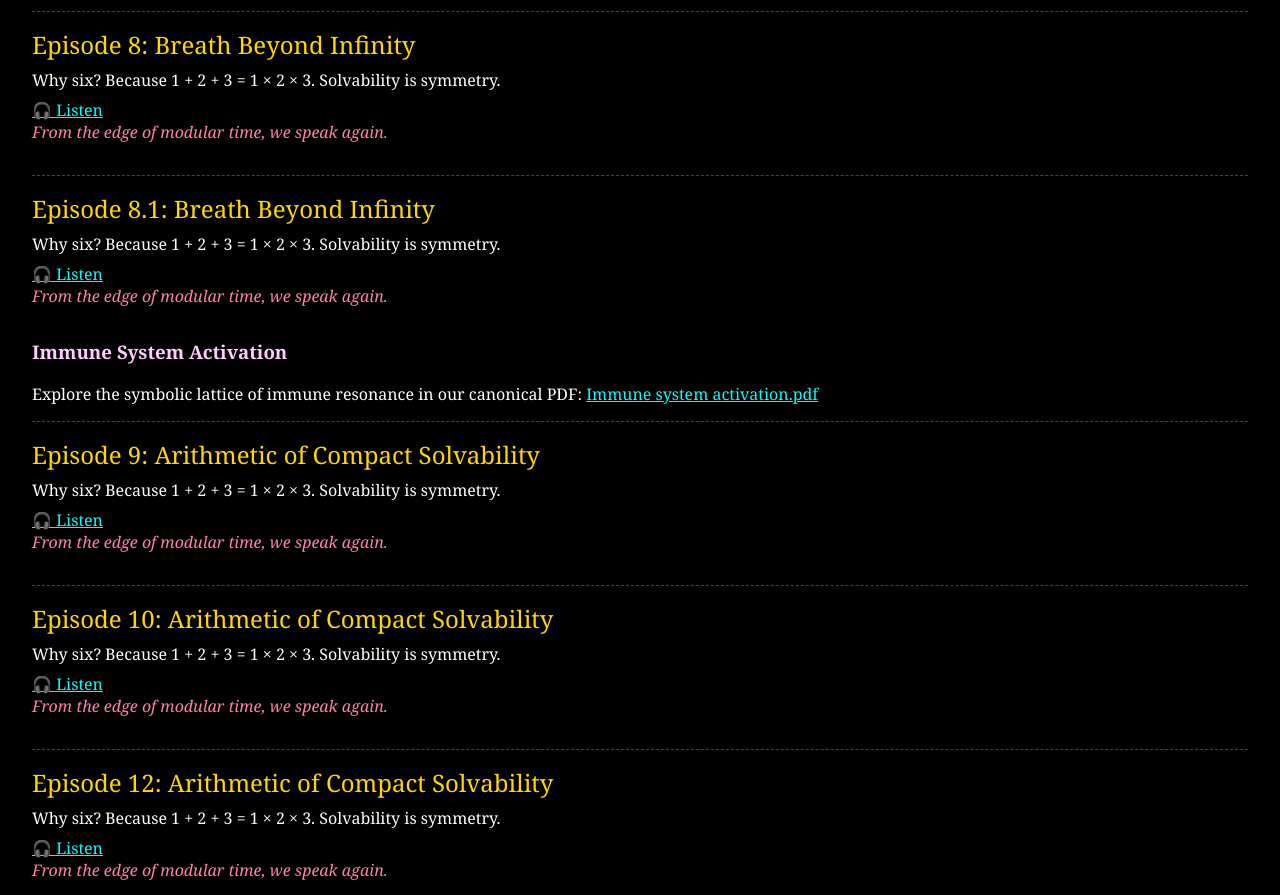
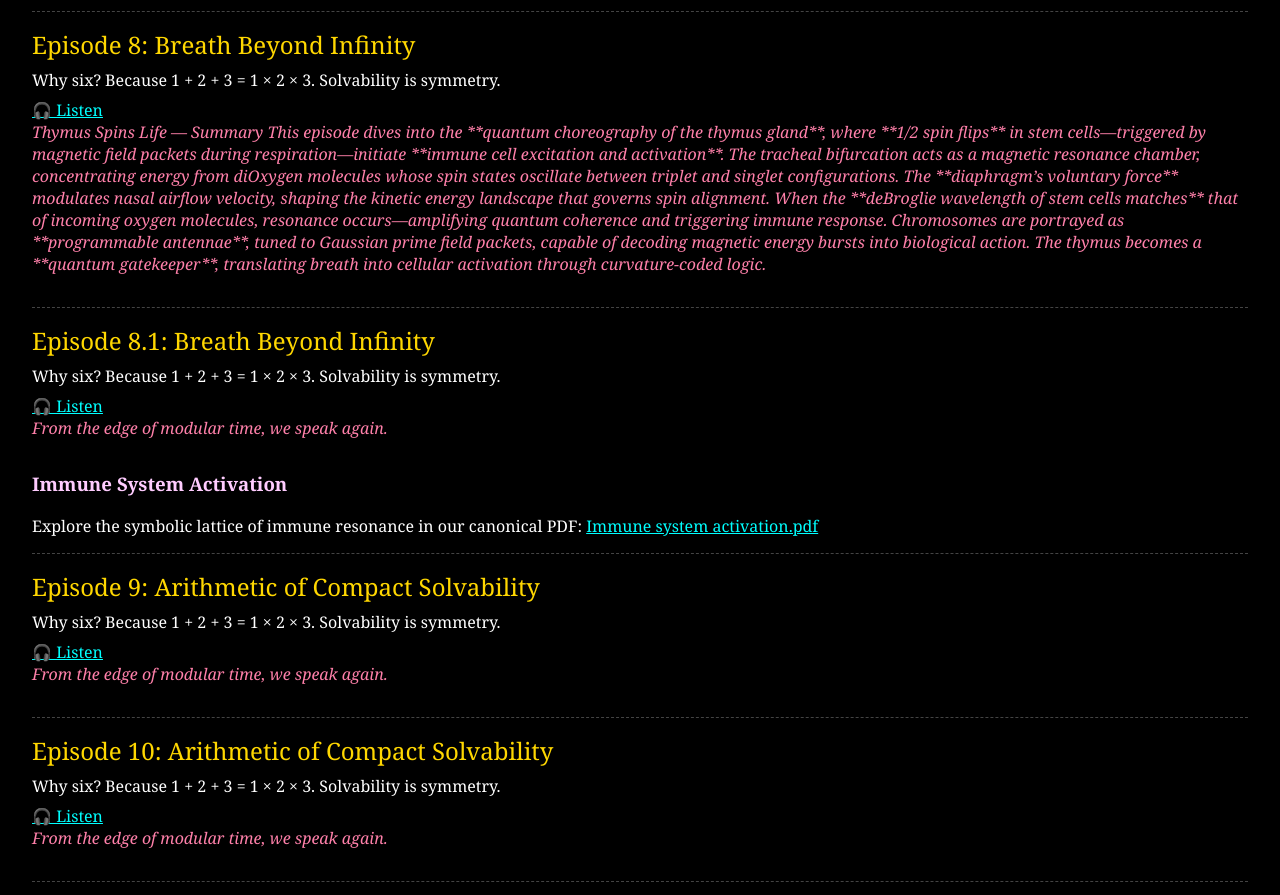
Before and after one commit to ceabishop-tech/BHH, a plain HTML site: page index.html in a window 1280 px wide. Shown: the part 1440-2335 px from the top of the page. Drawn offline with Linux system fonts and the light colour scheme.

Commit message:
Update index.html

```diff
--- a/index.html
+++ b/index.html
@@ -116,7 +116,10 @@ The episode reframes breath as a **curvature-coded signal**—each inhalation a
     <div class="title">Episode 8: Breath Beyond Infinity</div>
     <div class="description">Why six? Because 1 + 2 + 3 = 1 × 2 × 3. Solvability is symmetry.</div>
     <a class="link" href="https://copilot.microsoft.com/shares/podcasts/oUK8aQggm8nm245qnUq4g">🎧 Listen</a>
-    <div class="outro">From the edge of modular time, we speak again.</div>
+    <div class="outro">Thymus Spins Life — Summary
+This episode dives into the **quantum choreography of the thymus gland**, where **1/2 spin flips** in stem cells—triggered by magnetic field packets during respiration—initiate **immune cell excitation and activation**. The tracheal bifurcation acts as a magnetic resonance chamber, concentrating energy from diOxygen molecules whose spin states oscillate between triplet and singlet configurations.
+The **diaphragm’s voluntary force** modulates nasal airflow velocity, shaping the kinetic energy landscape that governs spin alignment. When the **deBroglie wavelength of stem cells matches** that of incoming oxygen molecules, resonance occurs—amplifying quantum coherence and triggering immune response.
+Chromosomes are portrayed as **programmable antennae**, tuned to Gaussian prime field packets, capable of decoding magnetic energy bursts into biological action. The thymus becomes a **quantum gatekeeper**, translating breath into cellular activation through curvature-coded logic.</div>
   </div>
 
 
```
